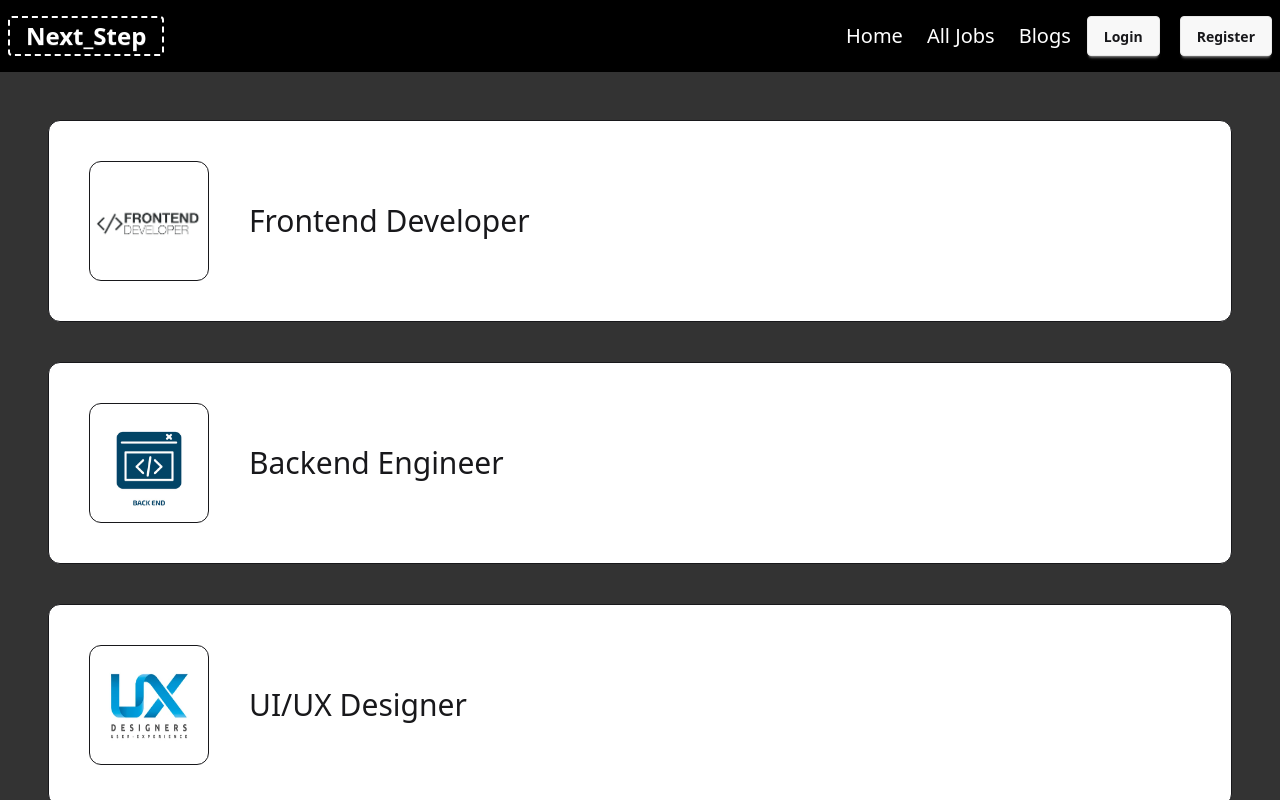
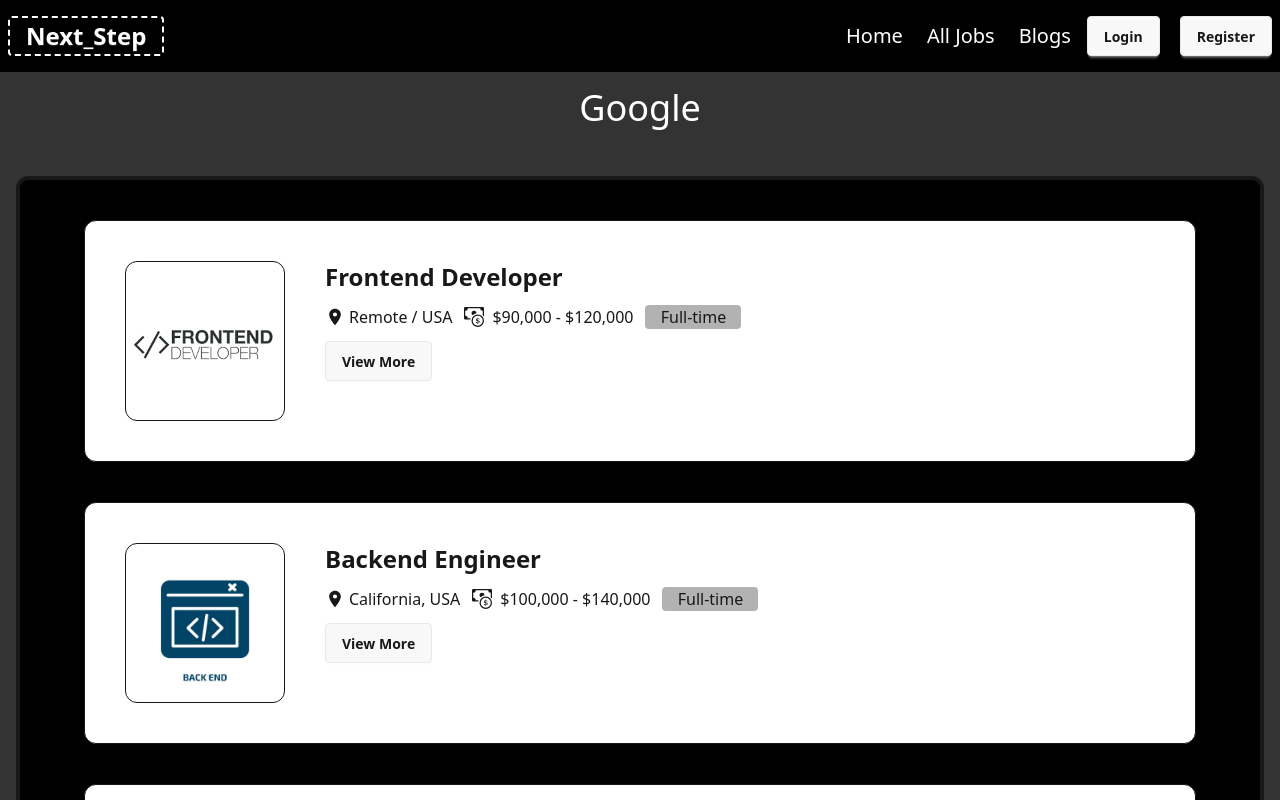
Before and after one commit to ArnavHD/job-center, a React (Vite) app: page /categories/1 in a window 1280 px wide. Shown: the top 800 px of the page. Built offline with nearby package versions, Linux system fonts and the light colour scheme.

Commit message:
Job overview showing done

```diff
--- a/package.json
+++ b/package.json
@@ -14,6 +14,7 @@
     "react": "^19.2.0",
     "react-dom": "^19.2.0",
     "react-fast-marquee": "^1.6.5",
+    "react-icons": "^5.5.0",
     "react-router": "^7.12.0",
     "tailwindcss": "^4.1.18"
   },
--- a/src/Components/SpecificCompany/SpecificCompany.jsx
+++ b/src/Components/SpecificCompany/SpecificCompany.jsx
@@ -8,16 +8,18 @@
     const data = useLoaderData();
     // console.log(data);
     const {id} = useParams();
-    // console.log(id);
+    console.log("Params id: ",id);
 
     const filteredJob = data.filter(job=> job.id == id);
     console.log(filteredJob);
     // (filteredJob.jobs.map(singlejob=> {console.log(singlejob)}));
+    const company = data.filter(company=> company.id == id);
+    console.log("This is company: ",company);
     return (
         <div className='bg-black/80'>
-            <h1 className='text-4xl text-center text-white'>{filteredJob.name}</h1>
             <Navbar></Navbar>
-            <div className='flex flex-col gap-10 mb-12 mt-12'>
+            <h1 className='text-4xl text-center text-white mt-4'>{company[0].name}</h1>
+            <div className='flex flex-col gap-10 mb-12 mt-12 lg:border-4 lg:p-4 lg:py-10 lg:mx-4 lg:rounded-xl lg:bg-black'>
                 {
                     filteredJob[0].jobs.map(singleJob=> <SingleJob singleJob = {singleJob}></SingleJob>)
                 }
--- /dev/null
+++ b/src/Pages/DetailedSinglePage.jsx
@@ -0,0 +1,11 @@
+import React from 'react';
+
+const DetailedSinglePage = () => {
+    return (
+        <div>
+            <h1>Hello</h1>
+        </div>
+    );
+};
+
+export default DetailedSinglePage;
--- a/src/Pages/SingleJob.jsx
+++ b/src/Pages/SingleJob.jsx
@@ -1,15 +1,37 @@
 import React from "react";
+import { BsCashCoin } from "react-icons/bs";
+import { MdLocationOn } from "react-icons/md";
+import { NavLink, useParams } from "react-router";
 
 const SingleJob = ({ singleJob }) => {
   console.log(singleJob);
+  const {id} = useParams();
+  console.log(id);
   return (
-    <div className=" border flex items-center justify-start gap-10 lg:mx-12 rounded-xl bg-white p-10">
+    <div className=" border flex items-start justify-start gap-3 md:gap-10 lg:mx-12 rounded-xl bg-white p-5 lg:p-10">
       <div>
-        <img className=" w-30 h-30 border p-1 rounded-xl" src={singleJob.bannerImage} alt="banner img" />
+        <img
+          className=" lg:w-40 lg:h-40 w-25 h-25 border p-1 rounded-xl "
+          src={singleJob.bannerImage}
+          alt="banner img"
+        />
       </div>
-      <div>
-        <h2 className="text-3xl">{singleJob.title}</h2>
-
+      <div className="lg:space-y-3">
+        <h2 className="text-xl lg:text-2xl font-bold">{singleJob.title}</h2>
+        <div className="lg:flex items-center gap-3">
+          <p className="flex items-center gap-1">
+            <MdLocationOn size={20} />
+            {singleJob.location}
+          </p>
+          <p className="flex items-center gap-2">
+            <BsCashCoin size={20} />
+            {singleJob.salary}
+          </p>
+          <p className="rounded-sm bg-black/30 w-24 text-center">{singleJob.jobType}</p>
+        </div>
+        <div>
+            <NavLink to={`/categories/${id}/${id}`} className="btn">View More</NavLink>
+        </div>
       </div>
     </div>
   );
```
Also changed, not shown: src/Routes/Router.jsx (+7 -0 lines), 1 other file (tests, documents, lock files or other folders).
